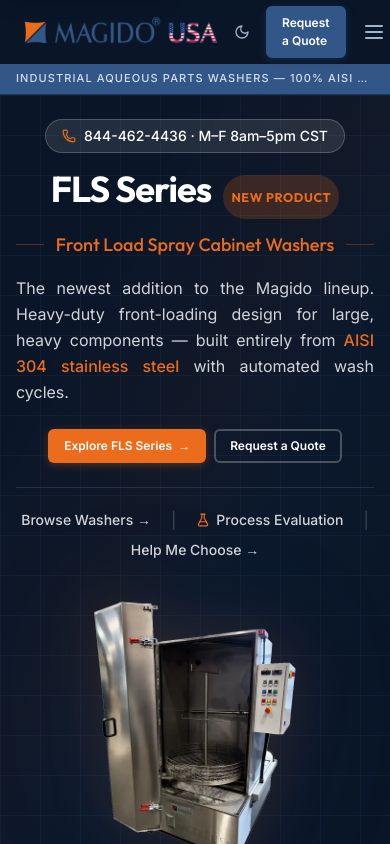
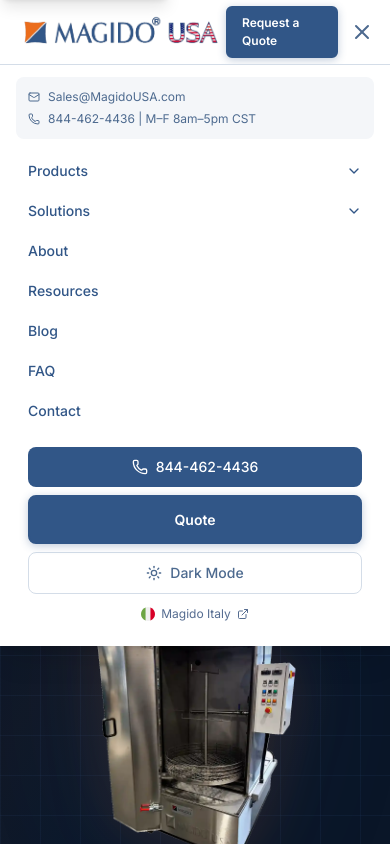
Before and after one commit to JasonBee99/MagidoUSA, a Next.js app: page / in a window 390 px wide. Both pictures are taken after a click on the button "Toggle menu". Shown: the top 844 px of the page. Built offline with nearby package versions, Linux system fonts and the light colour scheme.

Commit message:
Phase 24: hide theme toggle on mobile header (moves to menu panel), hamburger has full room, Quote button confirmed

```diff
--- a/src/components/Header.tsx
+++ b/src/components/Header.tsx
@@ -331,7 +331,7 @@ export function Header() {
             </nav>
 
             {/* Right side actions */}
-            <div className="flex items-center gap-2">
+            <div className="flex items-center gap-1 lg:gap-2">
               {/* Phone (desktop) */}
               <a
                 href="tel:8444624436"
@@ -342,10 +342,10 @@ export function Header() {
                 <span className="hidden xl:inline">844-462-4436</span>
               </a>
 
-              {/* Theme toggle */}
+              {/* Theme toggle — desktop only */}
               <button
                 onClick={toggleTheme}
-                className="rounded-lg p-2 text-[var(--color-text-secondary)] transition-colors hover:bg-[var(--color-bg-secondary)] hover:text-[var(--color-text)]"
+                className="hidden rounded-lg p-2 text-[var(--color-text-secondary)] transition-colors hover:bg-[var(--color-bg-secondary)] hover:text-[var(--color-text)] lg:block"
                 aria-label={`Switch to ${theme === 'light' ? 'dark' : 'light'} mode`}
               >
                 {theme === 'light' ? (
@@ -511,6 +511,14 @@ export function Header() {
                   >
                     Quote
                   </Link>
+                  {/* Theme toggle — mobile */}
+                  <button
+                    onClick={toggleTheme}
+                    className="flex items-center justify-center gap-2 rounded-lg border border-[var(--color-border)] px-4 py-2.5 text-sm font-medium text-[var(--color-text-secondary)]"
+                  >
+                    {theme === 'light' ? <Sun className="h-4 w-4" /> : <Moon className="h-4 w-4" />}
+                    {theme === 'light' ? 'Dark Mode' : 'Light Mode'}
+                  </button>
                 </div>
 
                 {/* Mobile Magido Italy link */}
```
